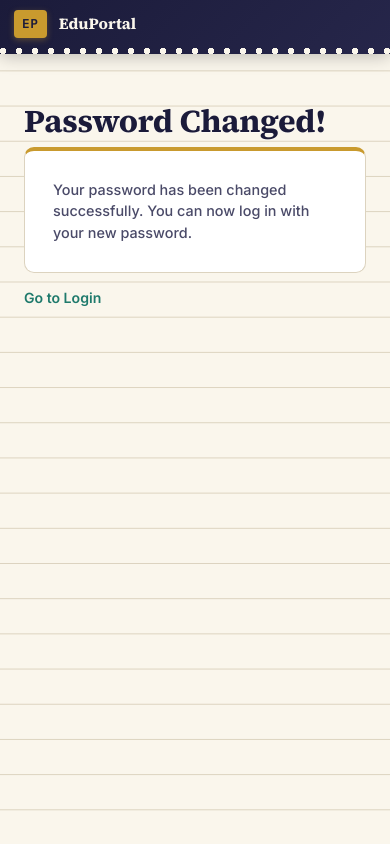
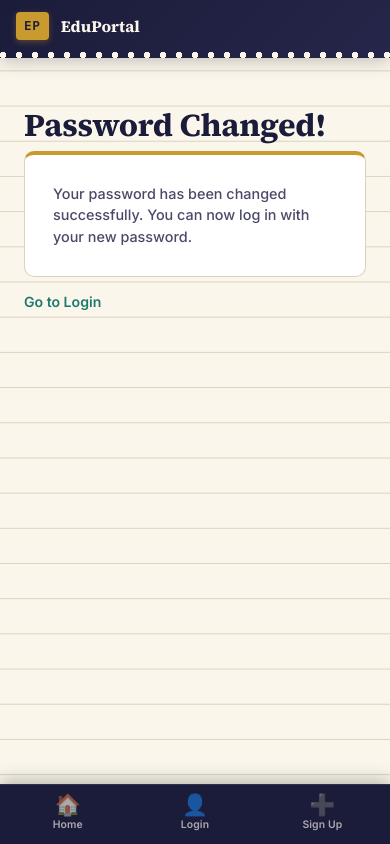
Before and after one commit to Saurabh-18-py/Eduportal, a Django app: template templates/accounts/password_reset_complete.html in a window 390 px wide. Run offline with Django 3.2, Linux system fonts and the light colour scheme; the template is opened without the code that fills it, so the values that code supplies are empty.

Commit message:
Add mobile bottom navigation bar

```diff
--- a/static/css/premium.css
+++ b/static/css/premium.css
@@ -117,6 +117,15 @@ a, button, input, .btn, .btn-small, .btn-ghost,
     box-shadow: 0 0 0 2px var(--gold) inset;
 }
 
+/* ---------- Bottom nav polish ---------- */
+.bottom-nav-item {
+    transition: color 0.18s ease, background-color 0.18s ease, transform 0.15s ease;
+}
+
+.bottom-nav-item:active {
+    transform: scale(0.94);
+}
+
 /* ---------- Links: refined underline animation ---------- */
 .ticket-header-inner a:not(.btn):not(.btn-small):not(.brand) {
     position: relative;
--- a/static/css/style.css
+++ b/static/css/style.css
@@ -669,54 +669,85 @@ button:focus-visible, a:focus-visible { outline: 2px solid var(--teal); outline-
     .marksheet-head { flex-direction: column; align-items: flex-start; }
 }
 
-/* ---------- Compact mobile header ---------- */
+/* ---------- Compact mobile header: hide top nav, use bottom bar instead ---------- */
 @media (max-width: 640px) {
     .ticket-header-inner {
-        padding: 10px 14px;
+        padding: 12px 16px;
         flex-wrap: nowrap;
         gap: 8px;
+        justify-content: flex-start;
     }
 
-    .brand-text { font-size: 0.98rem; }
+    .brand-text { font-size: 1rem; }
     .brand-text small { display: none; }
     .brand-mark { padding: 4px 8px; font-size: 0.8rem; }
 
-    /* Hide the full nav row by default, show it as a dropdown */
-    .nav-links {
-        position: absolute;
-        top: 100%;
+    /* Nav links move to the bottom bar on mobile */
+    .ticket-header-inner .nav-links { display: none; }
+
+    /* Leave room at the bottom so content isn't hidden behind the fixed bar */
+    body { padding-bottom: 64px; }
+}
+
+/* ---------- Fixed bottom navigation bar (mobile app style) ---------- */
+.bottom-nav {
+    display: none;
+}
+
+@media (max-width: 640px) {
+    .bottom-nav {
+        display: flex;
+        position: fixed;
+        bottom: 0;
         left: 0;
         right: 0;
         background: var(--ink);
-        flex-direction: column;
-        align-items: flex-start;
-        gap: 4px;
-        padding: 10px 14px 14px;
-        display: none;
-        border-top: 1px solid rgba(255,255,255,0.12);
-        box-shadow: 0 10px 20px rgba(0,0,0,0.25);
-        z-index: 40;
+        border-top: 1px solid rgba(255,255,255,0.1);
+        box-shadow: 0 -4px 16px rgba(0,0,0,0.25);
+        z-index: 60;
+        padding: 6px 4px calc(6px + env(safe-area-inset-bottom));
     }
 
-    .nav-links.nav-open { display: flex; }
-
-    .nav-links a { font-size: 0.95rem; padding: 6px 0; width: 100%; }
-    .nav-id { width: 100%; box-sizing: border-box; }
-
-    .nav-toggle {
-        display: inline-flex;
+    .bottom-nav-item {
+        flex: 1;
+        display: flex;
+        flex-direction: column;
         align-items: center;
         justify-content: center;
-        width: 40px;
-        height: 40px;
-        background: rgba(255,255,255,0.14);
-        border: 1.5px solid var(--gold);
-        border-radius: 6px;
+        gap: 2px;
+        text-decoration: none;
+        color: rgba(250,246,236,0.65);
+        padding: 4px 2px;
+        border-radius: 8px;
+    }
+
+    .bottom-nav-icon { font-size: 1.3rem; line-height: 1; }
+
+    .bottom-nav-label {
+        font-size: 0.65rem;
+        font-weight: 600;
+        letter-spacing: 0.01em;
+    }
+
+    .bottom-nav-avatar {
+        width: 24px;
+        height: 24px;
+        border-radius: 50%;
+        object-fit: cover;
+        border: 1.5px solid rgba(250,246,236,0.4);
+    }
+
+    .bottom-nav-item:hover,
+    .bottom-nav-item:active {
         color: var(--gold);
-        flex-shrink: 0;
-        font-size: 1.3rem;
-        line-height: 1;
+        background: rgba(201,154,46,0.1);
+    }
+
+    .bottom-nav-active {
+        color: var(--gold);
+    }
+
+    .bottom-nav-active .bottom-nav-avatar {
+        border-color: var(--gold);
     }
 }
-
-.nav-toggle { display: none; }
--- a/templates/base.html
+++ b/templates/base.html
@@ -24,7 +24,6 @@
                 <span class="brand-mark">EP</span>
                 <span class="brand-text">EduPortal<br><small>CBSE STUDY &amp; EXAM HALL</small></span>
             </a>
-            <button type="button" class="nav-toggle" onclick="document.querySelector('.nav-links').classList.toggle('nav-open')" aria-label="Menu">&#9776;</button>
             <nav class="nav-links">
                 <a href="{% url 'home' %}">Home</a>
                 {% if user.is_authenticated %}
@@ -56,6 +55,40 @@
         {% block content %}{% endblock %}
     </main>
 
+    <nav class="bottom-nav">
+        <a href="{% url 'home' %}" class="bottom-nav-item{% if request.path == '/' %} bottom-nav-active{% endif %}">
+            <span class="bottom-nav-icon">&#127968;</span>
+            <span class="bottom-nav-label">Home</span>
+        </a>
+        {% if user.is_authenticated %}
+            <a href="{% url 'mocktest:my_attempts' %}" class="bottom-nav-item">
+                <span class="bottom-nav-icon">&#127942;</span>
+                <span class="bottom-nav-label">Results</span>
+            </a>
+            <a href="{% url 'accounts:profile' %}" class="bottom-nav-item">
+                {% if user.profile.avatar_image_url %}
+                    <img src="{{ user.profile.avatar_image_url }}" alt="Avatar" class="bottom-nav-avatar">
+                {% else %}
+                    <span class="bottom-nav-icon">&#128100;</span>
+                {% endif %}
+                <span class="bottom-nav-label">Profile</span>
+            </a>
+            <a href="{% url 'accounts:logout' %}" class="bottom-nav-item">
+                <span class="bottom-nav-icon">&#8618;</span>
+                <span class="bottom-nav-label">Logout</span>
+            </a>
+        {% else %}
+            <a href="{% url 'accounts:login' %}" class="bottom-nav-item">
+                <span class="bottom-nav-icon">&#128100;</span>
+                <span class="bottom-nav-label">Login</span>
+            </a>
+            <a href="{% url 'accounts:signup' %}" class="bottom-nav-item">
+                <span class="bottom-nav-icon">&#10133;</span>
+                <span class="bottom-nav-label">Sign Up</span>
+            </a>
+        {% endif %}
+    </nav>
+
     <script>
         // Reusable show/hide password toggle.
         // Wrap a password <input> in <div class="password-field"> and add
```
